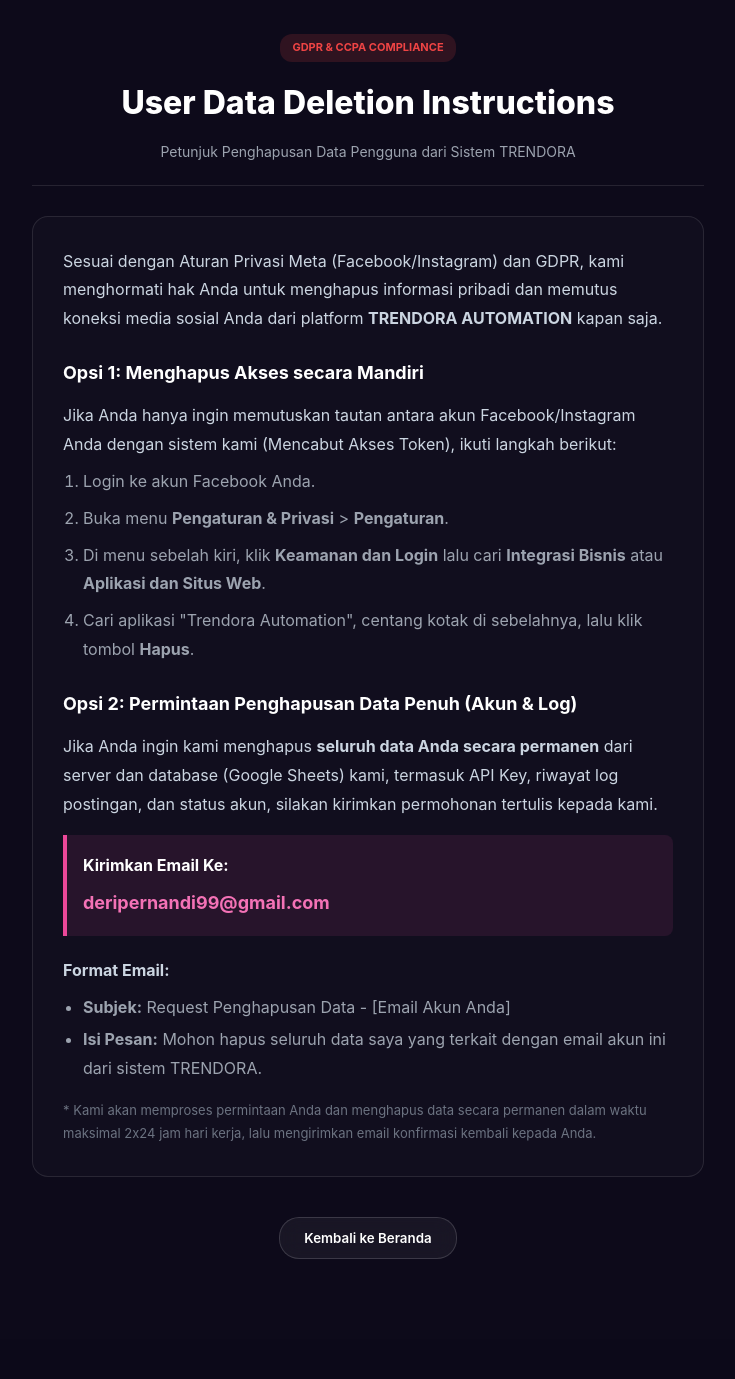
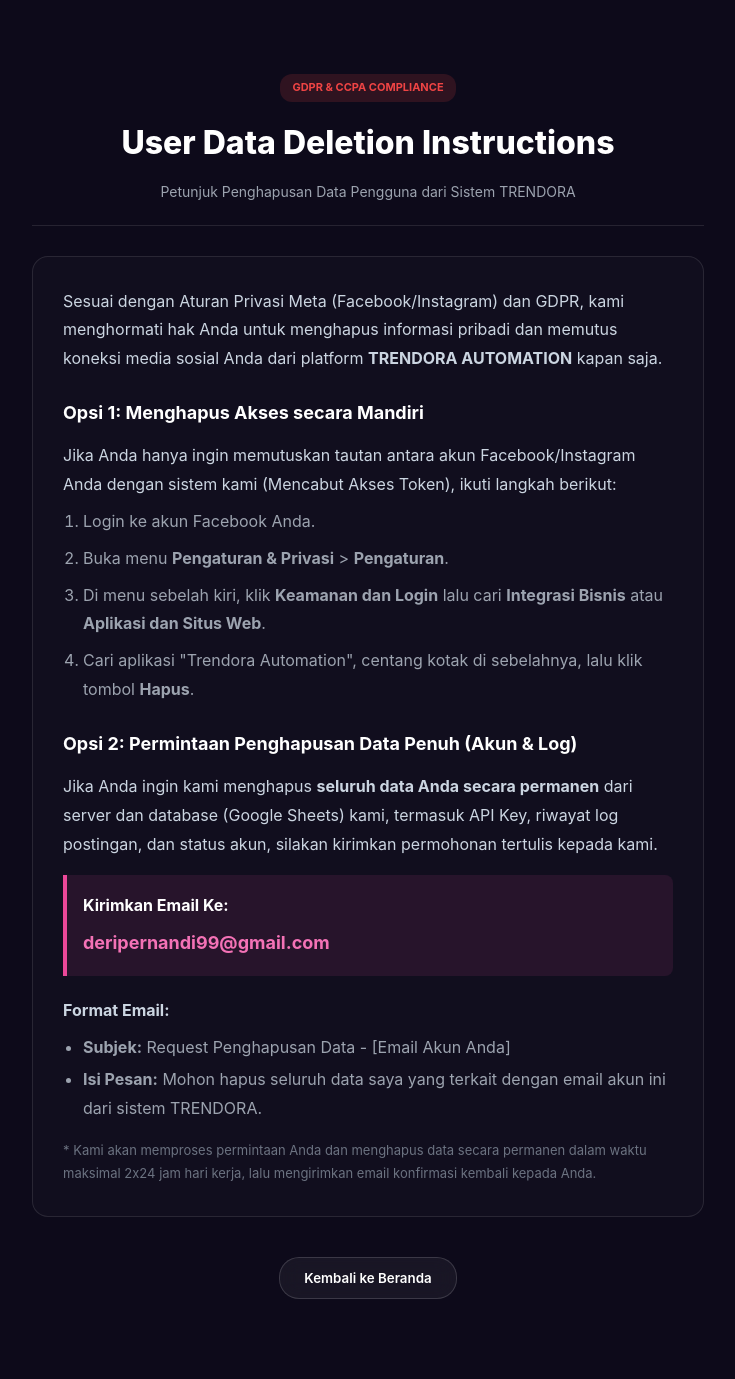
Before and after one commit to deri9804/trendoraautomation, a Flask app: page /data-deletion in a window 1280 px wide. Shown: the part 89-1468 px from the top of the page, without its empty margins (272-1007 px from the left). Before the commit the page ends 1348 px from the top, so only its background shows below. Run offline with Flask 3, Linux system fonts and the light colour scheme.

Commit message:
data_deletion_page.html

```diff
--- a/templates/data_deletion_page.html
+++ b/templates/data_deletion_page.html
@@ -9,8 +9,8 @@
 <body>
   {% include 'navbar.html' %}
 
-  <!-- PAGE WRAPPER UNTUK DATA DELETION -->
-  <div style="padding: 120px 5% 80px 5%; max-width: 800px; margin: 0 auto; min-height: 85vh; color: #cbd5e1; line-height: 1.8;">
+  <!-- PAGE WRAPPER UNTUK DATA DELETION (Padding atas ditambah jadi 160px) -->
+  <div style="padding: 160px 5% 80px 5%; max-width: 800px; margin: 0 auto; min-height: 85vh; color: #cbd5e1; line-height: 1.8;">
 
     <div style="border-bottom: 1px solid rgba(255,255,255,0.1); margin-bottom: 30px; padding-bottom: 20px; text-align: center;">
         <span style="display: inline-block; background: rgba(239, 68, 68, 0.15); color: #ef4444; padding: 4px 12px; border-radius: 12px; font-size: 11px; font-weight: 700; margin-bottom: 12px;">GDPR & CCPA COMPLIANCE</span>
```
